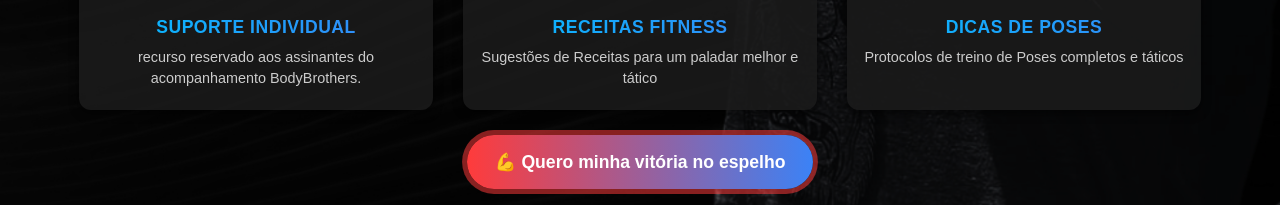
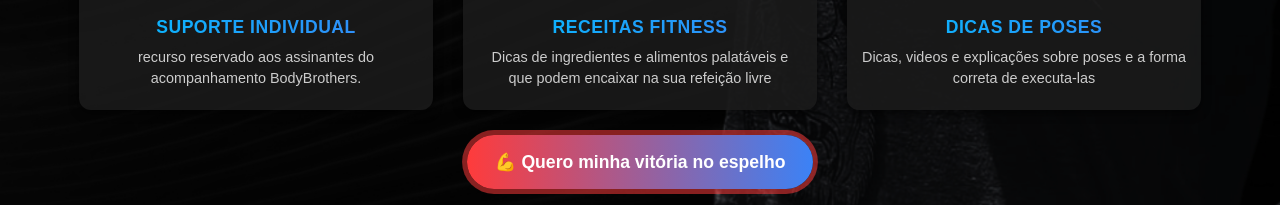
Before and after one commit to ACSTECN/landing_page, a plain HTML site: page index.html in a window 1280 px wide. Shown: the part 1637-1842 px from the top of the page. Drawn offline with nearby package versions, Linux system fonts and the light colour scheme.

Commit message:
index.html

```diff
--- a/index.html
+++ b/index.html
@@ -83,12 +83,12 @@
         <div class="card">
           <img src="imagens/receitas.png" alt="Receitas Fitnes">
           <h3 class="card-title">RECEITAS FITNESS</h3>
-          <p>Sugestões de Receitas para um paladar melhor e tático</p>
+          <p>Dicas de ingredientes e alimentos palatáveis e que podem encaixar na sua refeição livre</p>
         </div>
         <div class="card">
           <img src="imagens/poses.png" alt="Dicas de poses">
           <h3 class="card-title">DICAS DE POSES</h3>
-          <p>Protocolos de treino de Poses completos e táticos</p>
+          <p>Dicas, videos e explicações sobre poses e a forma correta de executa-las</p>
         </div>
       </div>
       <a href="#sec-preco" class="btn btn-pulse">💪 Quero minha vitória no espelho</a>
```
